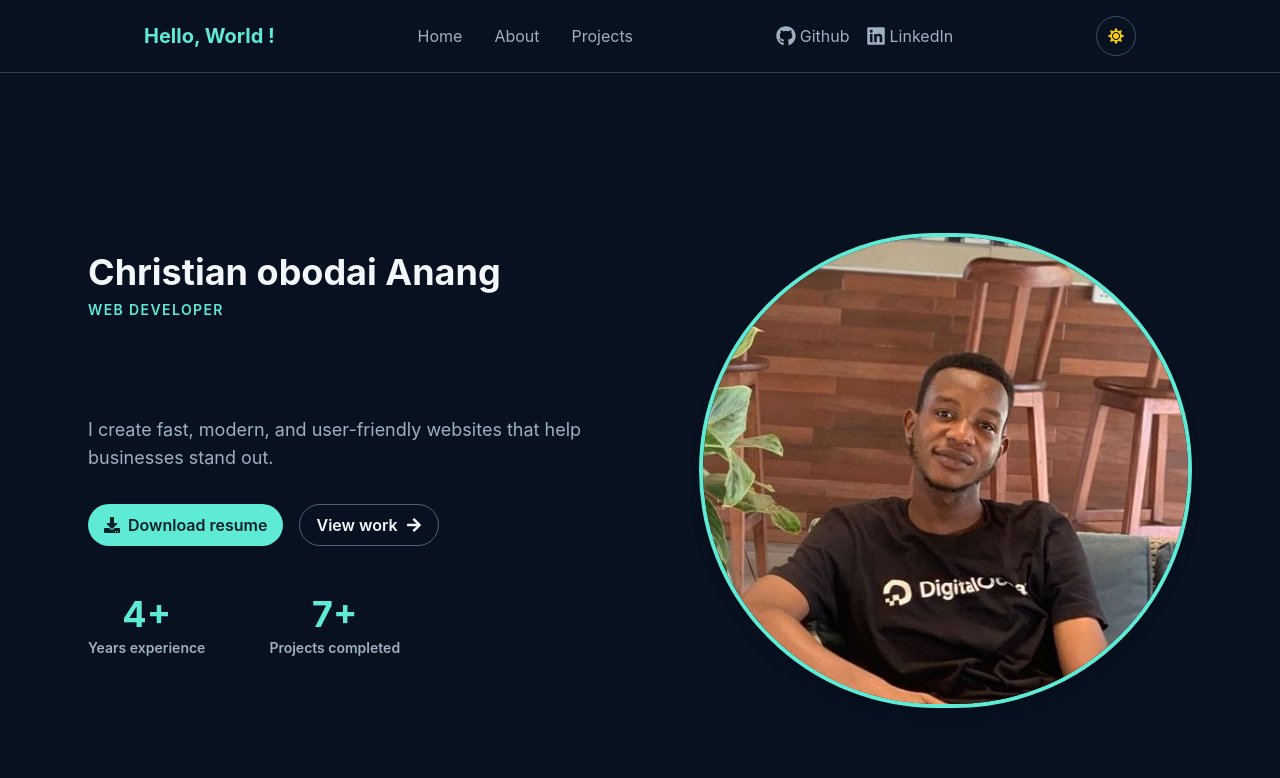
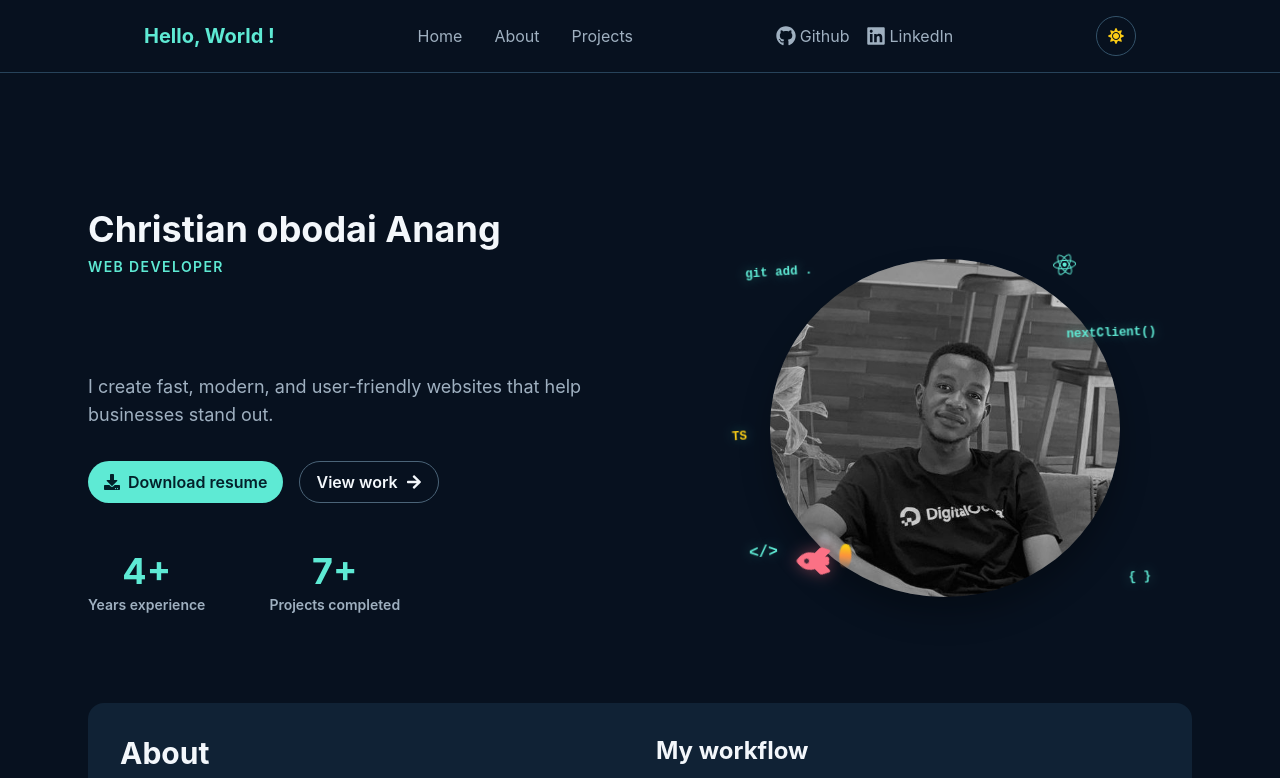
Before and after one commit to chrixOB/Portfolio, a Next.js app: page / in a window 1280 px wide. Shown: the top 778 px of the page. Built offline with nearby package versions, Linux system fonts and the light colour scheme.

Commit message:
added floating  animations around  the image in hero sec

```diff
--- a/app/globals.css
+++ b/app/globals.css
@@ -46,6 +46,212 @@
   .hero-copy {
     position: relative;
     z-index: 1;
+  }
+
+  .hero-portrait-stage {
+    position: relative;
+    isolation: isolate;
+    display: grid;
+    place-items: center;
+    width: min(100%, 410px);
+    min-height: 390px;
+  }
+
+  .hero-portrait {
+    position: relative;
+    z-index: 1;
+    overflow: hidden;
+    width: min(100%, 350px);
+    border-radius: 50%;
+    box-shadow: 0 18px 30px rgba(0, 0, 0, 0.28);
+  }
+
+  .hero-portrait::after {
+    position: absolute;
+    inset: 0;
+    background: rgba(0, 0, 0, 0.16);
+    content: '';
+    pointer-events: none;
+  }
+
+  .hero-portrait img {
+    display: block;
+    width: 100%;
+    height: auto;
+    filter: grayscale(1);
+  }
+
+  .hero-float {
+    position: absolute;
+    z-index: 2;
+    color: #5eead4;
+    font-family: monospace;
+    font-size: 0.78rem;
+    font-weight: 700;
+    text-shadow: 0 0 12px rgba(94, 234, 212, 0.35);
+    pointer-events: none;
+    opacity: 0;
+    animation-delay: 0s, 0s;
+    animation-duration: 0.6s, 4.8s;
+    animation-fill-mode: both;
+    animation-iteration-count: 1, infinite;
+    animation-name: hero-symbol-reveal, hero-symbol-float;
+    animation-play-state: paused;
+  }
+
+  .hero-portrait-stage.counters-ready .hero-float {
+    animation-play-state: running;
+  }
+
+  .hero-float-git {
+    top: 8%;
+    left: 1%;
+    animation-timing-function: ease-in, ease-in-out;
+  }
+
+  .hero-float-next {
+    top: 24%;
+    right: -1%;
+    animation-duration: 0.6s, 5.4s;
+    animation-timing-function: ease-in, ease-in-out;
+  }
+
+  .hero-float-js {
+    bottom: 15%;
+    left: 2%;
+    font-size: 1rem;
+    animation-duration: 0.6s, 4.2s;
+    animation-timing-function: ease-in, ease-in-out;
+  }
+
+  .hero-float-braces {
+    right: 0;
+    bottom: 9%;
+    animation-duration: 0.6s, 5s;
+    animation-timing-function: ease-in, ease-in-out;
+  }
+
+  .hero-float-ts {
+    top: 50%;
+    left: -2%;
+    color: #facc15;
+    animation-duration: 0.6s, 4.6s;
+    animation-timing-function: ease-in, ease-in-out;
+  }
+
+  .hero-float-react {
+    top: 5%;
+    right: 18%;
+    font-size: 1.45rem;
+    animation-duration: 0.6s, 4.4s;
+    animation-timing-function: ease-in, ease-in-out;
+  }
+
+  .hero-float-rocket {
+    position: absolute;
+    top: 2%;
+    right: 7%;
+    z-index: 2;
+    color: #fb7185;
+    font-size: 2rem;
+    opacity: 0;
+    animation-delay: 0s, 0s;
+    animation-duration: 0.6s, 8s;
+    animation-fill-mode: both;
+    animation-iteration-count: 1, infinite;
+    animation-name: hero-rocket-reveal, hero-rocket-diagonal;
+    animation-timing-function: ease-in, ease-in-out;
+    animation-play-state: paused;
+    pointer-events: none;
+  }
+
+  .hero-portrait-stage.counters-ready .hero-float-rocket {
+    animation-play-state: running;
+  }
+
+  .hero-rocket-exhaust {
+    position: absolute;
+    bottom: -0.95rem;
+    left: 0.1rem;
+    width: 0.72rem;
+    height: 1.35rem;
+    border-radius: 50% 50% 45% 45%;
+    background: linear-gradient(to top, #facc15 10%, #fb923c 48%, rgba(251, 113, 133, 0) 100%);
+    filter: blur(0.04rem);
+    transform: rotate(-42deg);
+    transform-origin: bottom center;
+    animation: hero-rocket-flame 0.28s ease-in-out infinite alternate;
+  }
+
+  .hero-rocket-smoke {
+    position: absolute;
+    z-index: -1;
+    width: 0.65rem;
+    height: 0.65rem;
+    border-radius: 50%;
+    background: rgba(203, 213, 225, 0.48);
+    filter: blur(0.12rem);
+    animation: hero-rocket-smoke 1.2s ease-out infinite;
+  }
+
+  .hero-rocket-smoke-one {
+    bottom: -1.2rem;
+    left: 0.9rem;
+  }
+
+  .hero-rocket-smoke-two {
+    bottom: -1.55rem;
+    left: 1.45rem;
+    width: 0.45rem;
+    height: 0.45rem;
+    animation-delay: 0.55s;
+  }
+
+  .hero-float-rocket > svg {
+    position: relative;
+    display: block;
+    filter: drop-shadow(0 0 8px rgba(251, 113, 133, 0.45));
+  }
+
+  @keyframes hero-symbol-float {
+    0%, 100% { transform: translate3d(0, 0, 0) rotate(-4deg); }
+    50% { transform: translate3d(0.35rem, -0.7rem, 0) rotate(4deg); }
+  }
+
+  @keyframes hero-symbol-reveal {
+    from { opacity: 0; }
+    to { opacity: 1; }
+  }
+
+  @keyframes hero-rocket-reveal {
+    from { opacity: 0; }
+    to { opacity: 1; }
+  }
+
+  @keyframes hero-rocket-diagonal {
+    0%, 2% {
+      z-index: 2;
+      transform: translate3d(0, 0, 0) rotate(225deg);
+    }
+    55% {
+      z-index: 2;
+      transform: translate3d(-18rem, 19rem, 0) rotate(225deg);
+    }
+    62.5%, 100% {
+      z-index: 0;
+      transform: translate3d(-18rem, 19rem, 0) rotate(225deg);
+    }
+  }
+
+  @keyframes hero-rocket-flame {
+    from { opacity: 0.72; transform: rotate(-42deg) scaleY(0.82); }
+    to { opacity: 1; transform: rotate(-42deg) scaleY(1.12); }
+  }
+
+  @keyframes hero-rocket-smoke {
+    0% { opacity: 0.05; transform: translate3d(0, 0, 0) scale(0.7); }
+    35% { opacity: 0.55; }
+    100% { opacity: 0; transform: translate3d(0.9rem, -1.2rem, 0) scale(1.7); }
   }
 
   .portrait-scene {
--- a/app/page.tsx
+++ b/app/page.tsx
@@ -12,6 +12,8 @@ import {
   FaPaperPlane,
   FaPenNib,
   FaPhoneAlt,
+  FaReact,
+  FaRocket,
   FaUser,
 } from 'react-icons/fa';
 import AnimatedSlogan from '@/components/AnimatedSlogan';
@@ -113,6 +115,7 @@ export default function Home() {
   const [formData, setFormData] = useState<FormState>(initialFormState);
   const [errors, setErrors] = useState<FormErrors>({});
   const [isSubmitting, setIsSubmitting] = useState(false);
+  const [completedCounters, setCompletedCounters] = useState(0);
   const [status, setStatus] = useState<{ type: 'idle' | 'success' | 'error'; message: string }>({
     type: 'idle',
     message: '',
@@ -229,12 +232,28 @@ export default function Home() {
             </Link>
           </div>
           <div className="flex gap-16 mt-12 font-semibold text-[#f3f7fb]">
-            <AnimatedCounter target={4} label="Years experience" />
-            <AnimatedCounter target={7} label="Projects completed" />
+            <AnimatedCounter target={4} label="Years experience" onComplete={() => setCompletedCounters((count) => count + 1)} />
+            <AnimatedCounter target={7} label="Projects completed" onComplete={() => setCompletedCounters((count) => count + 1)} />
           </div>
         </div>
         {/* <DeveloperPortrait /> */}
-        <img src="/Myself.jpg" alt="Developer Portrait" className="mx-auto mt-8 rounded-full border-4 border-[#5eead4] shadow-lg" />
+        <div className={`hero-portrait-stage mx-auto mt-8 ${completedCounters === 2 ? 'counters-ready' : ''}`} aria-label="Developer portrait with programming symbols" role="img">
+          <span className="hero-float hero-float-git" aria-hidden="true">git add .</span>
+          <span className="hero-float hero-float-next" aria-hidden="true">nextClient()</span>
+          <span className="hero-float hero-float-js" aria-hidden="true">&lt;/&gt;</span>
+          <span className="hero-float hero-float-braces" aria-hidden="true">&#123; &#125;</span>
+          <span className="hero-float hero-float-ts" aria-hidden="true">TS</span>
+          <FaReact className="hero-float hero-float-react" aria-hidden="true" />
+          <span className="hero-float-rocket" aria-hidden="true">
+            <span className="hero-rocket-exhaust" />
+            <span className="hero-rocket-smoke hero-rocket-smoke-one" />
+            <span className="hero-rocket-smoke hero-rocket-smoke-two" />
+            <FaRocket />
+          </span>
+          <div className="hero-portrait">
+            <img src="/Myself.jpg" alt="Developer Portrait" />
+          </div>
+        </div>
       </section>
 
       {/* About Section */}
--- a/components/AnimatedCounter.tsx
+++ b/components/AnimatedCounter.tsx
@@ -5,15 +5,19 @@ import { useEffect, useState } from 'react';
 interface CounterProps {
   target: number;
   label: string;
+  onComplete?: () => void;
 }
 
-export default function AnimatedCounter({ target, label }: CounterProps) {
+export default function AnimatedCounter({ target, label, onComplete }: CounterProps) {
   const [count, setCount] = useState(0);
   const [isFaded, setIsFaded] = useState(false);
 
   useEffect(() => {
-    // Fade in first
-    setIsFaded(true);
+    const timer = window.setTimeout(() => {
+      setIsFaded(true);
+    }, 500);
+
+    return () => window.clearTimeout(timer);
   }, []);
 
   useEffect(() => {
@@ -26,6 +30,7 @@ export default function AnimatedCounter({ target, label }: CounterProps) {
       current += increment;
       if (current >= target) {
         setCount(target);
+        onComplete?.();
         clearInterval(interval);
       } else {
         setCount(Math.floor(current));
```
